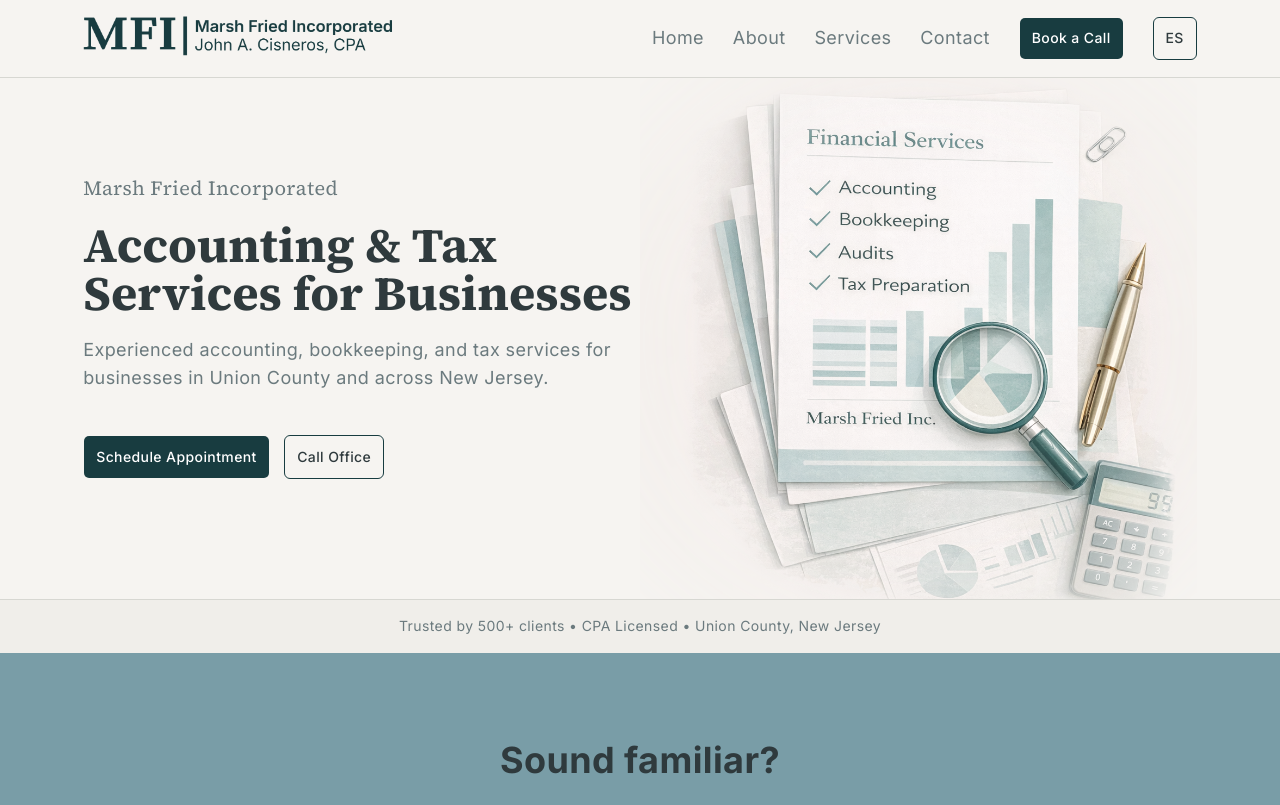
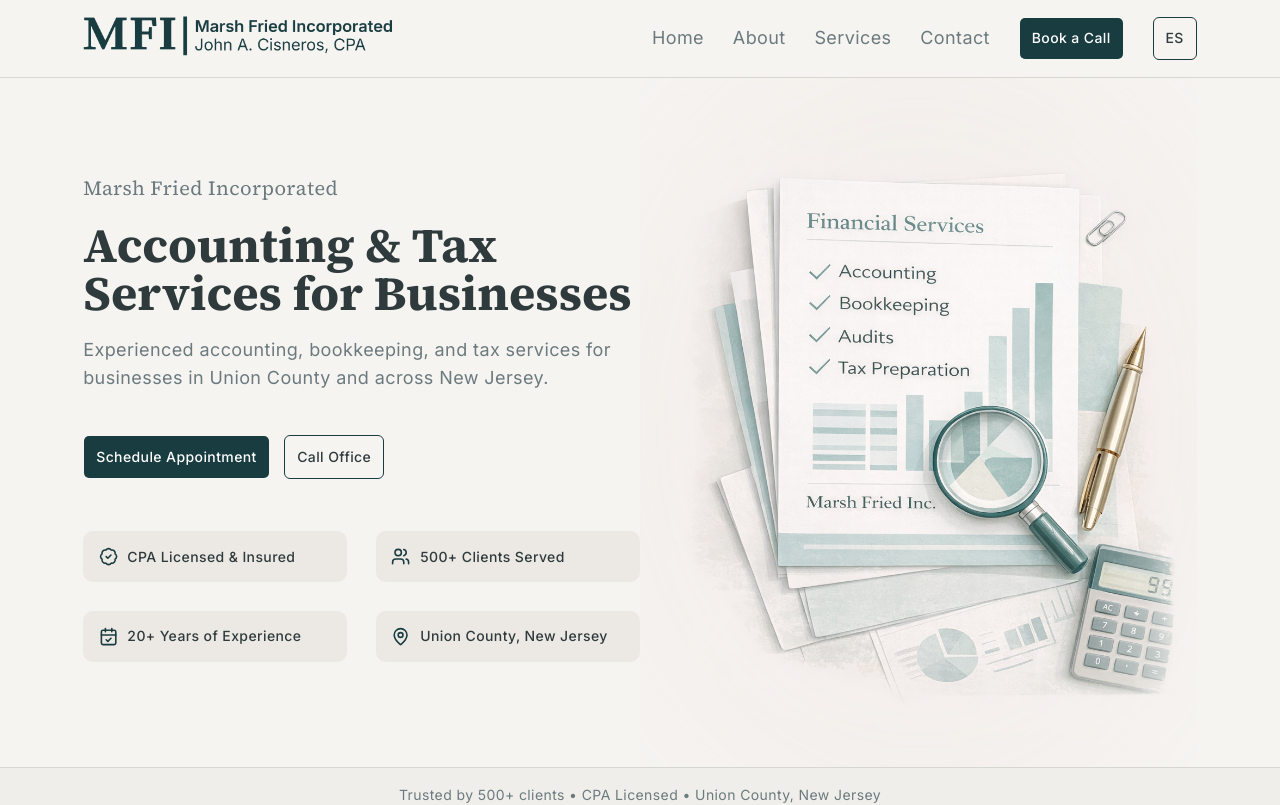
Before and after one commit to JohnnyPillacela/marsh-fried-inc, a Next.js app: page / in a window 1280 px wide. Shown: the top 805 px of the page. Built offline with nearby package versions, Linux system fonts and the light colour scheme.

Commit message:
add trustu badges

```diff
--- a/components/briefs/BriefHero.tsx
+++ b/components/briefs/BriefHero.tsx
@@ -1,4 +1,6 @@
 import Image from "next/image"
+import { BadgeCheck, CalendarCheck, MapPin, Users } from "lucide-react"
+import type { LucideIcon } from "lucide-react"
 
 import { Container } from "@/components/layout/container"
 import { Section } from "@/components/layout/section"
@@ -6,25 +8,28 @@
 import { Separator } from "@/components/ui/separator"
 import { sectionBg } from "@/config/sections"
 import { shared } from "@/content/shared"
-import type { HeroDict } from "@/types/dictionary"
+import type { HeroDict, TrustBadgesDict } from "@/types/dictionary"
 
 const HERO_IMAGE = "/hero-image.png"
 
+const BADGE_ICONS: LucideIcon[] = [BadgeCheck, Users, CalendarCheck, MapPin]
+
 type Props = {
     dict: HeroDict
+    trustBadges: TrustBadgesDict
 }
 
-export default function BriefHero({ dict }: Props) {
+export default function BriefHero({ dict, trustBadges }: Props) {
     const secondaryHref =
         dict.secondaryCtaHref ?? shared.contact.phoneHref
     const showSecondaryCta = Boolean(dict.secondaryCta)
 
     return (
         <Section id="hero" variant={sectionBg.hero} className="py-0 md:py-0">
-            <Container className="px-4 md:px-4">
+            <Container className="px-6 md:px-4">
                 <div className="grid items-stretch md:grid-cols-2">
                     {/* Left: text — Container handles horizontal padding */}
-                    <div className="flex flex-col justify-between py-10 md:py-18">
+                    <div className="flex flex-col justify-between py-2 md:py-18">
                         <p className="my-2 font-serif text-xl text-muted-foreground">
                             {dict.eyebrow ?? shared.siteName}
                         </p>
@@ -56,10 +61,30 @@
                                 </CtaButton>
                             )}
                         </div>
+
+
+                        {trustBadges.items.length > 0 && (
+                            <div className="my-2 mb-4 md:my-4 grid grid-cols-2 gap-4 md:gap-6">
+                                {trustBadges.items.map((badge, i) => {
+                                    const Icon = BADGE_ICONS[i % BADGE_ICONS.length]
+                                    return (
+                                        <div
+                                            key={badge.label}
+                                            className="flex items-center gap-2 rounded-xl border border-muted/90 bg-muted p-3"
+                                        >
+                                            <Icon className="size-4 shrink-0 text-primary" />
+                                            <span className="text-sm font-medium text-foreground">
+                                                {badge.label}
+                                            </span>
+                                        </div>
+                                    )
+                                })}
+                            </div>
+                        )}
                     </div>
 
                     {/* Right: full-bleed image — desktop only */}
-                    <div className="relative hidden self-stretch overflow-hidden md:block [mask-image:radial-gradient(ellipse_at_center,black_55%,transparent_100%)]">
+                    <div className="relative hidden self-stretch overflow-hidden md:block mask-[radial-gradient(ellipse_at_center,black_55%,transparent_100%)]">
                         <Image
                             src={HERO_IMAGE}
                             alt={dict.heroImageAlt ?? `${shared.siteName} — hero`}
--- a/components/pages/HomePage.tsx
+++ b/components/pages/HomePage.tsx
@@ -58,7 +58,7 @@
 
     return (
         <>
-            <BriefHero dict={hero} />
+            <BriefHero dict={hero} trustBadges={trustBadges}/>
             <BriefPainPoints dict={painPoints} />
             <BriefAbout dict={about} />
             <BriefServices dict={services} stats={stats} />
```
